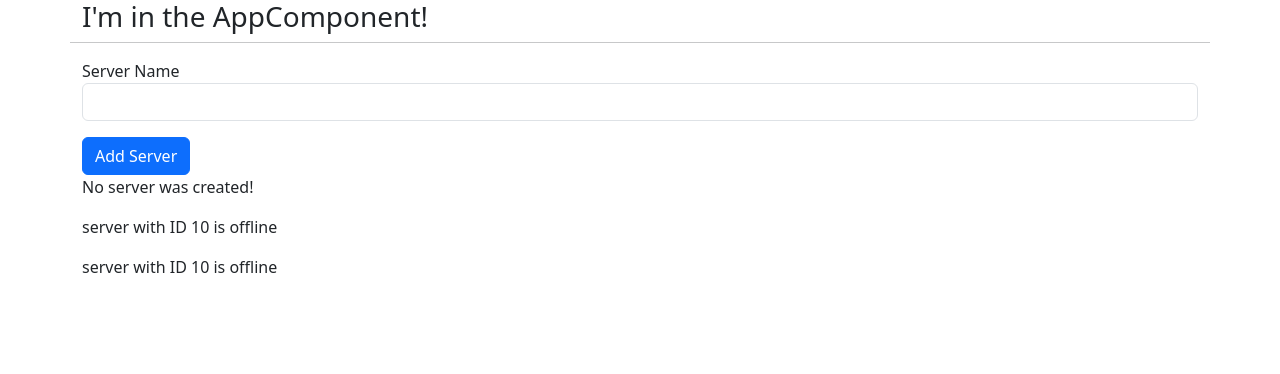
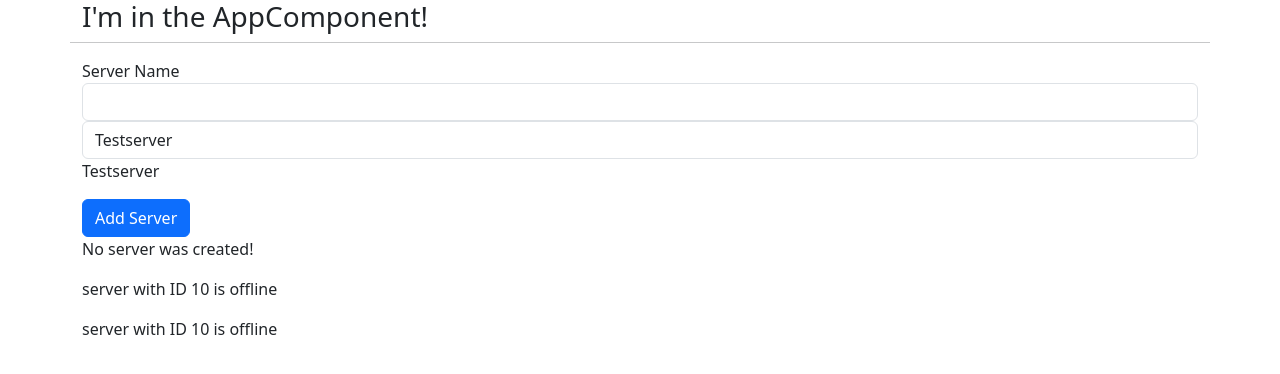
Before and after one commit to ShahiryarArif/Angular-Course-Max, an Angular app in the folder my-first-app/: page / in a window 1280 px wide. Shown: the top 374 px of the page. Built offline with nearby package versions, Linux system fonts and the light colour scheme.

Commit message:
33. Two way binding

```diff
--- a/my-first-app/src/app/app.module.ts
+++ b/my-first-app/src/app/app.module.ts
@@ -4,6 +4,7 @@ import { BrowserModule } from '@angular/platform-browser';
 import { AppComponent } from './app.component';
 import { ServerComponent } from './server/server.component';
 import { ServersComponent } from './servers/servers.component';
+import { FormsModule } from '@angular/forms';
 
 @NgModule({
   declarations: [
@@ -12,7 +13,8 @@ import { ServersComponent } from './servers/servers.component';
     ServersComponent
   ],
   imports: [
-    BrowserModule
+    BrowserModule,
+    FormsModule
   ],
   providers: [],
   bootstrap: [AppComponent]
--- a/my-first-app/src/app/servers/servers.component.html
+++ b/my-first-app/src/app/servers/servers.component.html
@@ -1,5 +1,6 @@
 <label>Server Name</label>
 <input type="text" class="form-control" (input)="onUpdateServerName($event)" />
+<input type="text" class="form-control" [(ngModel)]="serverName" />
 <p>{{ serverName }}</p>
 <button
   class="btn btn-primary"
--- a/my-first-app/src/app/servers/servers.component.ts
+++ b/my-first-app/src/app/servers/servers.component.ts
@@ -8,7 +8,7 @@ import { Component } from '@angular/core';
 export class ServersComponent {
   allowNewServer = false;
   serverCreationStatus = 'No server was created!';
-  serverName = '';
+  serverName = 'Testserver';
 
   constructor() {
     setTimeout(() => {
```
